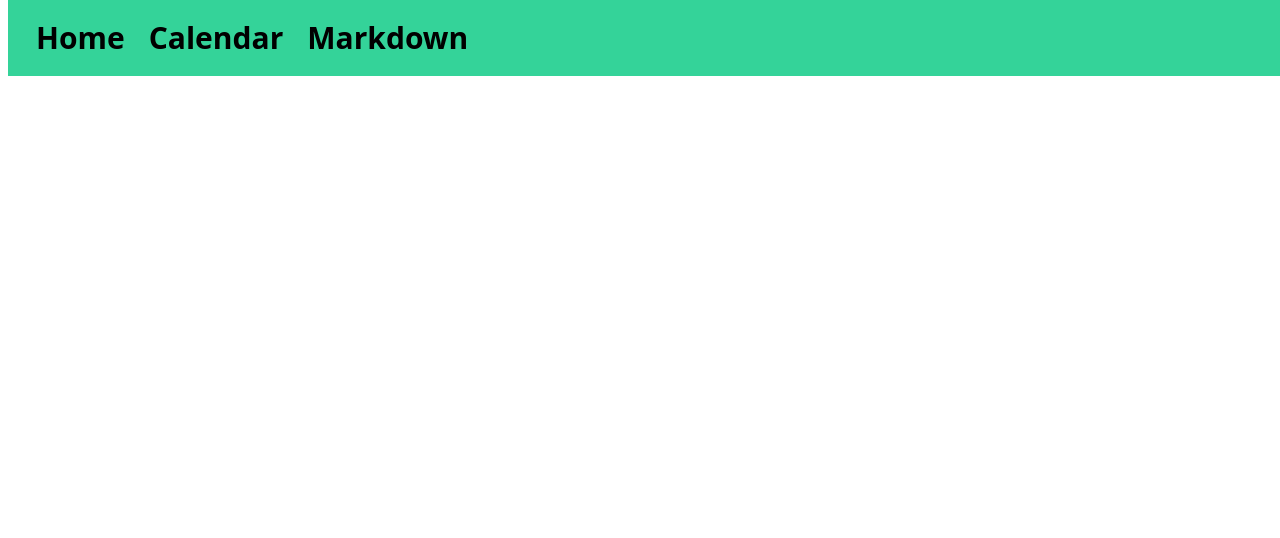
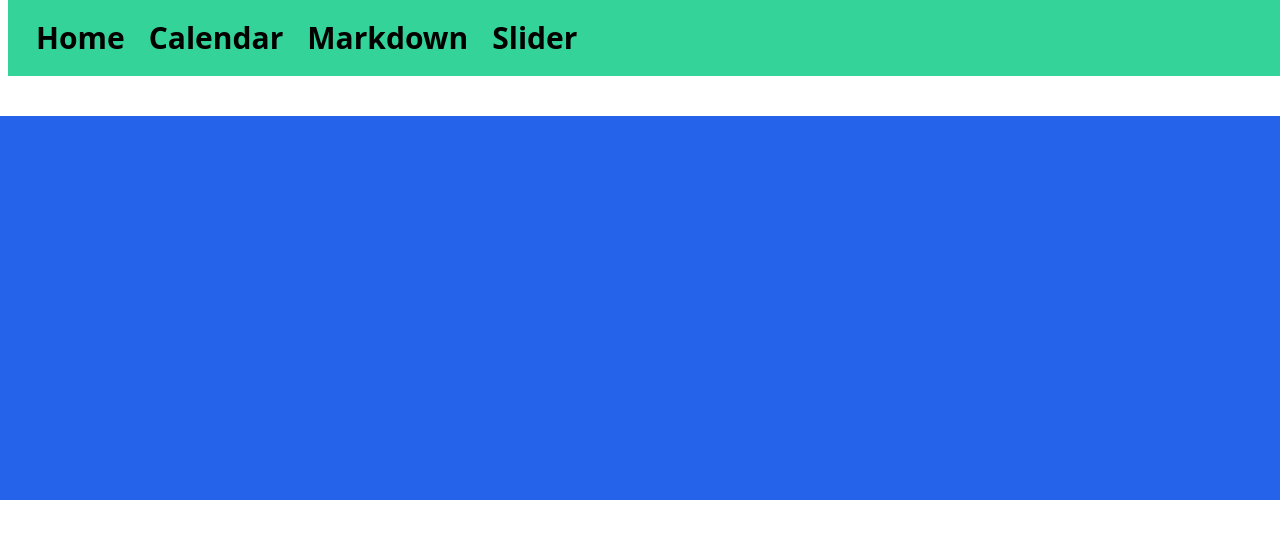
Before and after one commit to Samk13/vue3-10-apps, a Vue app: page /Slider in a window 1280 px wide. Shown: the top 538 px of the page. Built offline with nearby package versions, Linux system fonts and the light colour scheme.

Commit message:
Feature/slider

```diff
--- a/src/components/AppHeader.vue
+++ b/src/components/AppHeader.vue
@@ -18,6 +18,7 @@ export default {
         { title: "Home", to: "/" },
         { title: "Calendar", to: "/calendar" },
         { title: "Markdown", to: "/markdown" },
+        { title: "Slider", to: "/slider" },
       ],
     };
   },
--- /dev/null
+++ b/src/pages/Slider.vue
@@ -0,0 +1,31 @@
+<template>
+  <div class="flex flex-wrap w-full">
+    <div v-for="(color, index) in sliders" :key="index">
+      <div
+        v-if="currentSlide === index"
+        class="absolute w-full h-96"
+        :class="color"
+      ></div>
+    </div>
+  </div>
+</template>
+
+<script>
+export default {
+  data() {
+    return {
+      currentSlide: 1,
+      interval: "",
+      sliders: ["bg-green-900", "bg-yellow-400", "bg-blue-600"],
+    };
+  },
+  mounted() {
+    this.interval = setInterval(() => {
+      this.currentSlide === 2 ? (this.currentSlide = 0) : this.currentSlide++;
+    }, 1000);
+  },
+  beforeUnmount() {
+    this.interval = clearInterval(this.interval);
+  },
+};
+</script>
--- a/src/router.js
+++ b/src/router.js
@@ -5,6 +5,7 @@ const routes = [
   { path: "/", component: Home, alias: "/home" },
   { path: "/calendar", component: () => import("./pages/Calendar.vue") },
   { path: "/Markdown", component: () => import("./pages/Markdown.vue") },
+  { path: "/Slider", component: () => import("./pages/Slider.vue") },
 ];
 
 const Router = createRouter({
```
